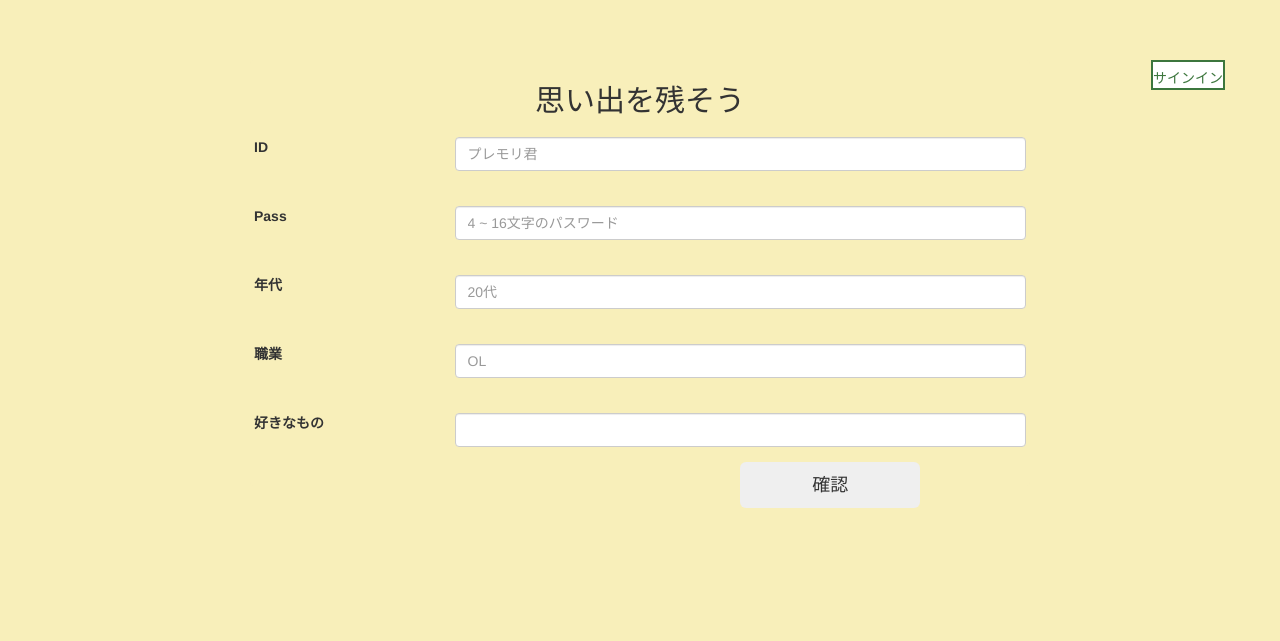
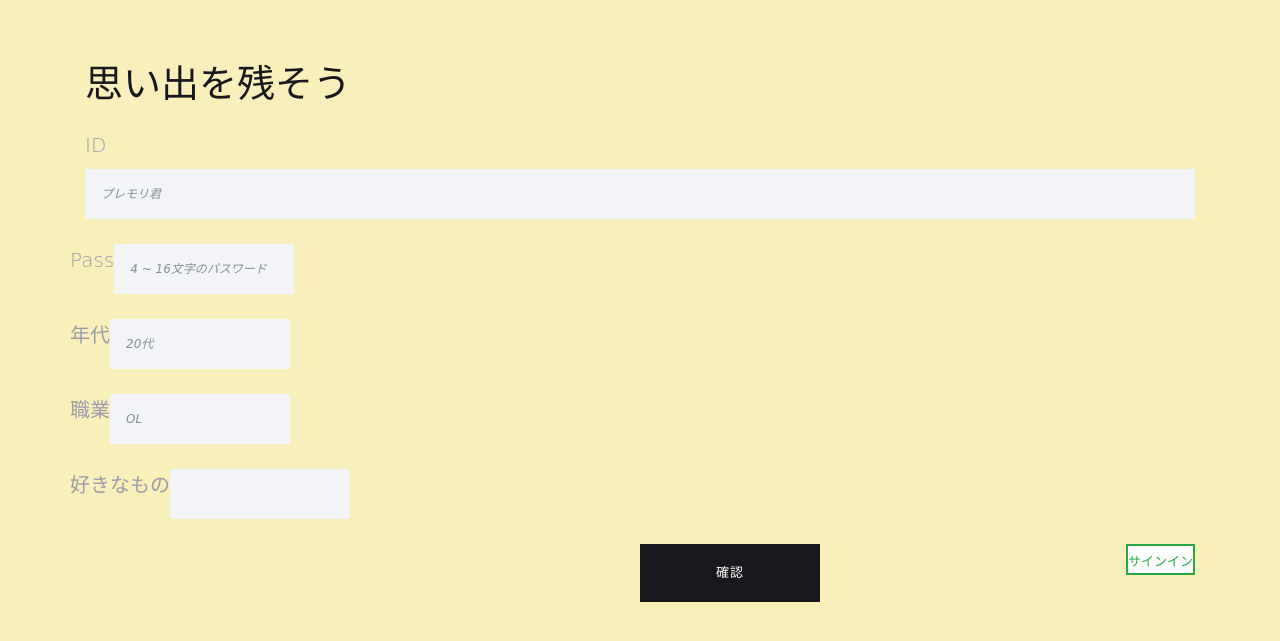
Before and after one commit to Hiroyamiyazaki/Machu-Picchu, a PHP site: page /signup.php in a window 1280 px wide. Shown: the top 641 px of the page. Run offline with PHP 8.4, Linux system fonts and the light colour scheme; some libraries are stand-ins or nearby versions.

Commit message:
moc変更中

```diff
--- a/assets/css/register.css
+++ b/assets/css/register.css
@@ -1,13 +1,12 @@
-.thumbnail{
-    background-color:#F8EFBA;
-    border:none;
-}
+
 body{
     background-color:#F8EFBA;
 }
 
-.row{
-    margin-bottom: 20px;
+.log_con{
+  margin-bottom: 20px;
+  justify-content: center;
+  align-items: center;
 }
 
 h2{
--- a/signup.php
+++ b/signup.php
@@ -106,31 +106,48 @@
 <html lang="ja">
     <head>
         <meta charset="utf-8">
-        <title>Premori</title>
-        <link rel="stylesheet" type="text/css" href="../Machu-Picchu/assets/css/bootstrap.css">
-        <link rel="stylesheet" type="text/css" href="../Machu-Picchu/assets/font-awesome/css/font-awesome.css">
-        <link rel="stylesheet" type="text/css" href="../Machu-Picchu/assets/css/register.css">
+        <meta name="description" content="Cocoon -Portfolio">
+        <meta name="keywords" content="Cocoon , Portfolio">
+        <meta name="author" content="Pharaohlab">
+        <meta name="viewport" content="width=device-width, initial-scale=1, maximum-scale=1">
+        <!-- ========== Title ========== -->
+        <title>Premori! -Top-</title>
+        <!-- ========== Favicon Ico ========== -->
+        <!--<link rel="icon" href="fav.ico">-->
+        <!-- ========== STYLESHEETS ========== -->
+        <!-- Bootstrap CSS -->
+        <link href="assets/css/bootstrap.min.css" rel="stylesheet">
+        <!-- Fonts Icon CSS -->
+        <link href="assets/css/font-awesome.min.css" rel="stylesheet">
+        <link href="assets/css/et-line.css" rel="stylesheet">
+        <link href="assets/css/ionicons.min.css" rel="stylesheet">
+        <!-- Carousel CSS -->
+        <link href="assets/css/slick.css" rel="stylesheet">
+        <!-- Magnific-popup -->
+        <link rel="stylesheet" href="assets/css/magnific-popup.css">
+        <!-- Animate CSS -->
+        <link rel="stylesheet" href="assets/css/animate.min.css">
+        <!-- Custom styles for this template -->
+        <link href="assets/css/main.css" rel="stylesheet">
+        <!-- Custom by us -->
+         <link rel="stylesheet"  href="assets/css/style.css">
+
+         <link rel="stylesheet"  href="assets/css/register.css">
     </head>
     <body style="margin-top: 60px">
         <div class="container">
-            <div class="row">
+            <div class="row justify-content-center">
                 <!-- ここにコンテンツ -->
                 <!-- ここから -->
-            <div class="col-xs-8 col-xs-offset-2 thumbnail">
-                <h2 class="text-center content_header">思い出を残そう</h2>
+                <div class="col-ld-8 col-md-12 col-xs-12">
+                    <h2 >思い出を残そう</h2>
                     <form method="POST" action="signup.php" enctype="multipart/form-data">
-                    <div class="row">
-                        <div class="col-xs-3">
+                        <div class="form-group">
                             <label for="name">ID</label>
-                        </div>
-                        <div class="col-xs-9">
-                            <div class="form-group">
                                 <input type="text" name="input_user_id" class="form-control" id="name" placeholder="プレモリ君" value = "<?php echo htmlspecialchars($user_id); ?>">
                                     <?php if (isset($errors['user_id']) && $errors['user_id'] == 'blank'):?>
                                         <p class = "text-danger">IDを入力してください</p>
                                     <?php endif; ?>
-                            </div>
-                        </div>
                          </div>
 
                         <div class="row">
@@ -181,7 +198,7 @@
                             </div>
                         </div>
 
-            <div class="row submit_center">
+                        <div class="row">
                             <div class="col-xs-3">
                                 <label for="name">好きなもの</label>
                             </div>
@@ -192,7 +209,7 @@
                                         <p class = "text-danger">好きなものを入力してください</p>
                                     <?php endif; ?>
                                 </div>
-                    <input type="submit" class="btn btn-default-cente btn-lg" style="position:absolute;left:50%; right:50%; width:180px; "value="確認"></div>
+                                <input type="submit" class="btn btn-default-cente btn-lg" style="position:absolute;left:50%; right:50%; width:180px; "value="確認">
                             </div>
                         </div>
                         <a href="signin.php" style="float: right; padding-top: 6px;" class="text-success">サインイン</a>
@@ -202,8 +219,25 @@
 
             </div>
         </div>
-        <script src="../Machu-Picchu/assets/js/jquery-3.1.1.js"></script>
-        <script src="../Machu-Picchu/assets/js/jquery-migrate-1.4.1.js"></script>
-        <script src="../Machu-Picchu/assets/js/bootstrap.js"></script>
+
+    <!-- jquery -->
+        <script src="assets/js/jquery.min.js"></script>
+        <!-- bootstrap -->
+        <script src="assets/js/popper.js"></script>
+        <script src="assets/js/bootstrap.min.js"></script>
+        <script src="assets/js/waypoints.min.js"></script>
+        <!--slick carousel -->
+        <script src="assets/js/slick.min.js"></script>
+        <!--Portfolio Filter-->
+        <script src="assets/js/imgloaded.js"></script>
+        <script src="assets/js/isotope.js"></script>
+        <!-- Magnific-popup -->
+        <script src="assets/js/jquery.magnific-popup.min.js"></script>
+        <!--Counter-->
+        <script src="assets/js/jquery.counterup.min.js"></script>
+        <!-- WOW JS -->
+        <script src="assets/js/wow.min.js"></script>
+        <!-- Custom js -->
+        <script src="assets/js/main.js"></script>
     </body>
 </html>
```
Also changed, not shown: signin.php (+47 -8 lines), 1 other file. Lines whose indentation alone changed are shown as unchanged.
